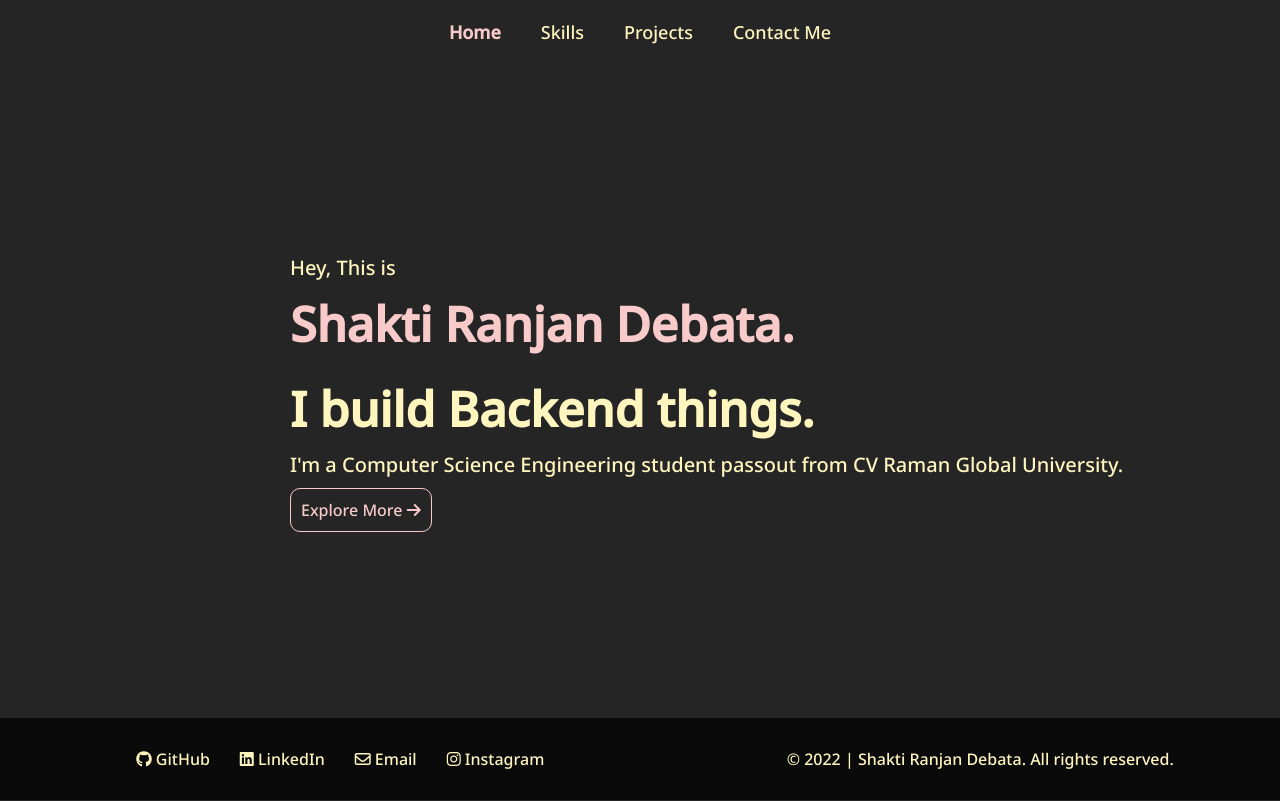
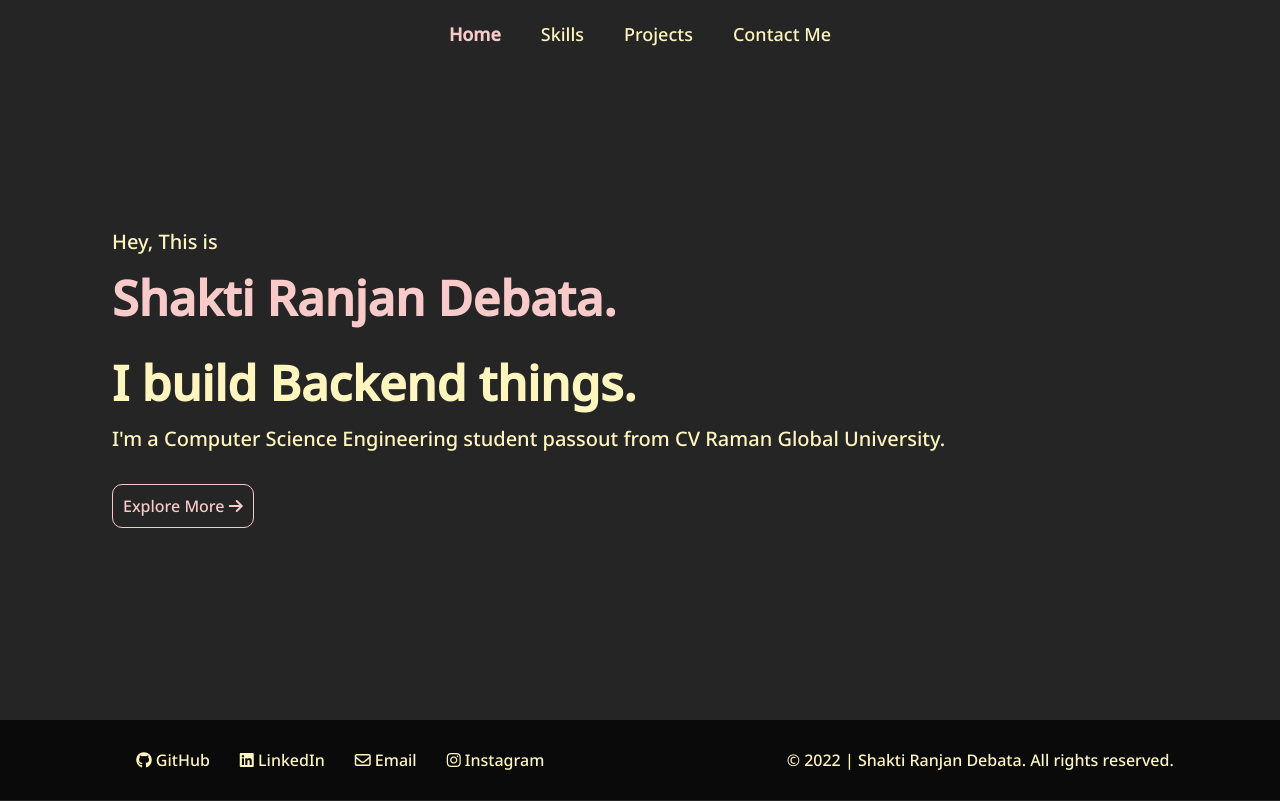
Before and after one commit to d-shaktiranjan/Portfolio, a React (Create React App) app: page / in a window 1280 px wide. Built offline with nearby package versions, Linux system fonts and the light colour scheme.

Commit message:
UI fixes

```diff
--- a/src/style/footer.css
+++ b/src/style/footer.css
@@ -4,6 +4,7 @@ footer {
     position: absolute;
     bottom: 0;
     width: 100%;
+    height: var(--footer-height);
 }
 
 .social-links {
--- a/src/style/home.css
+++ b/src/style/home.css
@@ -2,8 +2,7 @@
     font-size: 20px;
     flex-direction: column;
     align-items: flex-start;
-    margin-top: 200px;
-    margin-left: 290px;
+    padding: 10rem 7rem;
 }
 
 .primary-text-color {
--- a/src/style/navbar.css
+++ b/src/style/navbar.css
@@ -2,6 +2,7 @@
     border-radius: 50px;
     margin: 10px;
     justify-content: center;
+    height: var(--nav-height);
 }
 
 .nav-links li {
--- a/src/style/skill.css
+++ b/src/style/skill.css
@@ -1,6 +1,7 @@
 .skill-img {
-    width: 100px;
-    height: 100px;
+    width: 50px;
+    height: 50px;
+    margin-bottom: 10px;
 }
 
 .skill {
@@ -15,6 +16,7 @@
 
 .skill-section {
     justify-content: space-evenly;
+    height: calc(80vh - var(--nav-height) - var(--footer-height));
 }
 
 .skills-heading {
--- a/src/style/style.css
+++ b/src/style/style.css
@@ -11,6 +11,8 @@
   --little-black: rgb(10, 10, 10);
   --primary-text-color: rgb(255, 245, 191);
   --accent-color: rgb(248, 202, 202);
+  --nav-height: 3rem;
+  --footer-height: 5rem;
 }
 
 body {
@@ -68,7 +70,7 @@ ul li {
   border-style: none;
   cursor: pointer;
   padding: 10px;
-  margin-top: 10px;
+  margin-top: 2rem;
   color: var(--accent-color);
   background-color: inherit;
   border: 1px solid var(--accent-color);
```
